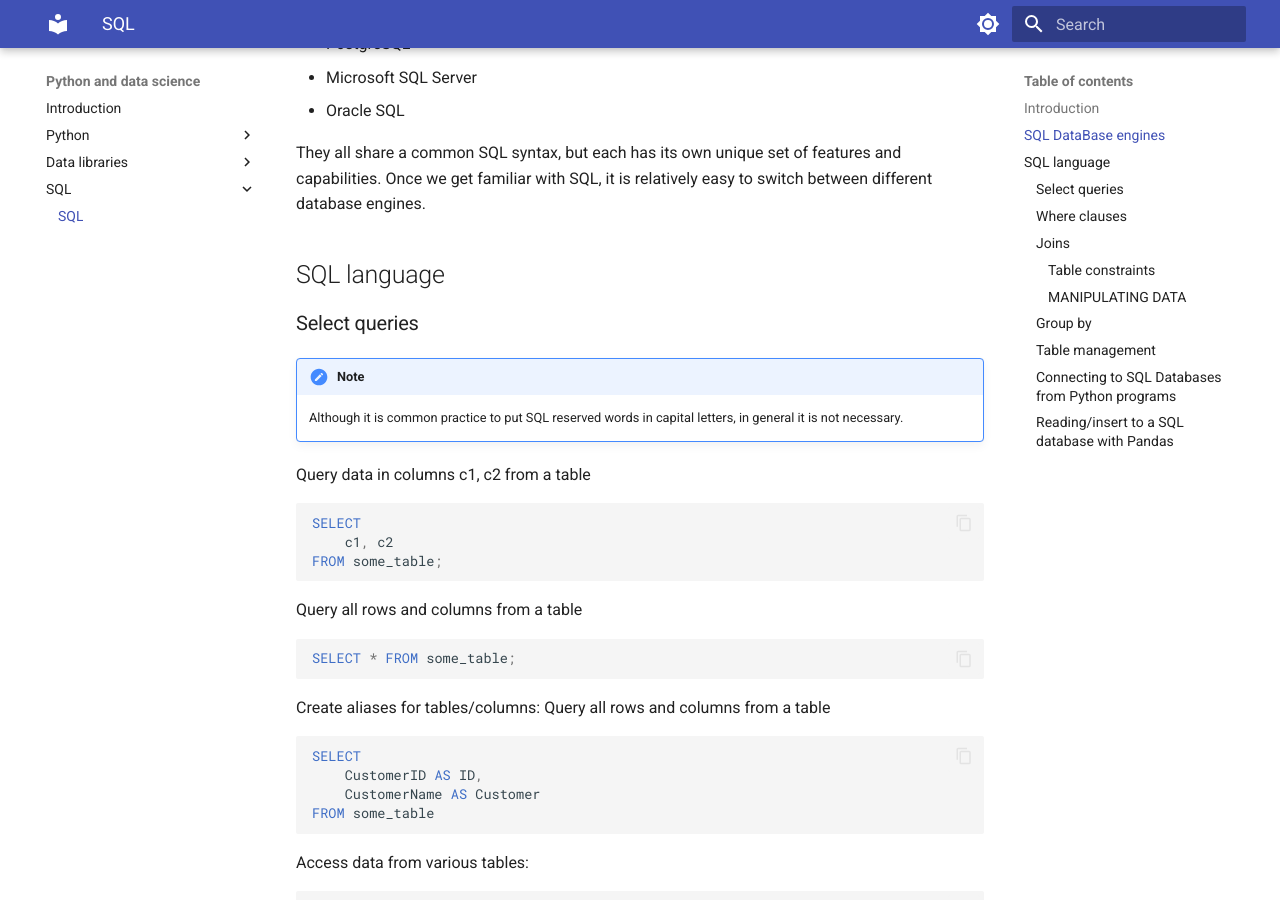
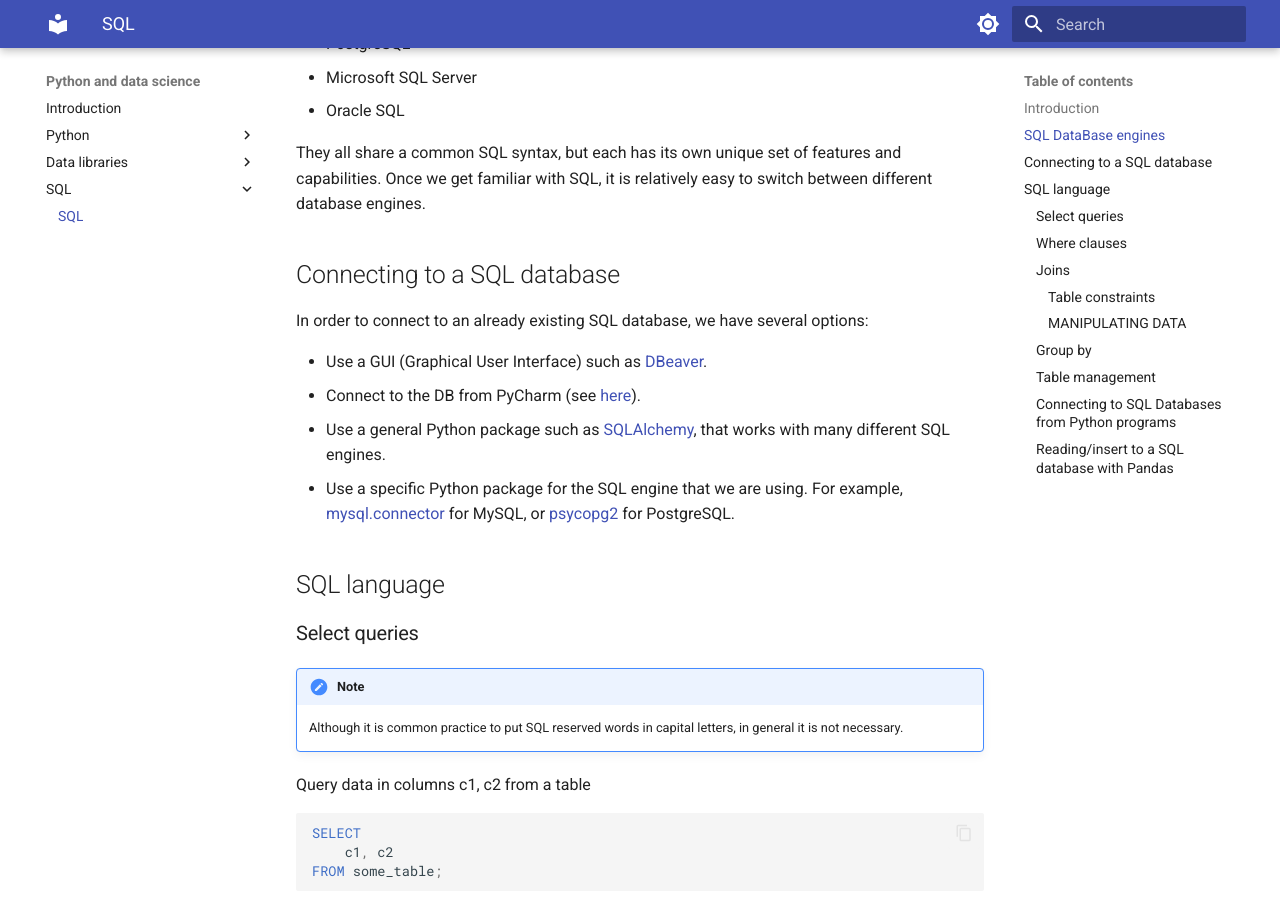
Before and after one commit to gerardpc/python-course, an MkDocs documentation site: the page built from docs/programming/sql/sql.md, in a window 1280 px wide and 900 px high, scrolled down 871 px. Built offline with MkDocs 1.6.1 and Material for MkDocs 9.7.7, drawn with Linux system fonts in a browser that asks for light colours.

Commit message:
Add how to connect to a database.

```diff
--- a/docs/programming/sql/sql.md
+++ b/docs/programming/sql/sql.md
@@ -32,6 +32,18 @@ There are many different SQL database engines, but the most common are:
 
 They all share a common SQL syntax, but each has its own unique set of features and capabilities. Once
 we get familiar with SQL, it is relatively easy to switch between different database engines.
+
+## Connecting to a SQL database
+
+In order to connect to an already existing SQL database, we have several options:
+
+* Use a GUI (Graphical User Interface) such as [DBeaver](https://dbeaver.io/).
+* Connect to the DB from PyCharm (see [here](https://www.jetbrains.com/help/pycharm/connecting-to-a-database.html)).
+* Use a general Python package such as [SQLAlchemy](https://www.sqlalchemy.org/), that works
+  with many different SQL engines.
+* Use a specific Python package for the SQL engine that we are using. For example,
+  [mysql.connector](https://dev.mysql.com/doc/connector-python/en/connector-python-example-connecting.html)
+  for MySQL, or [psycopg2](https://www.psycopg.org/docs/usage.html) for PostgreSQL.
 
 ## SQL language
 
```
